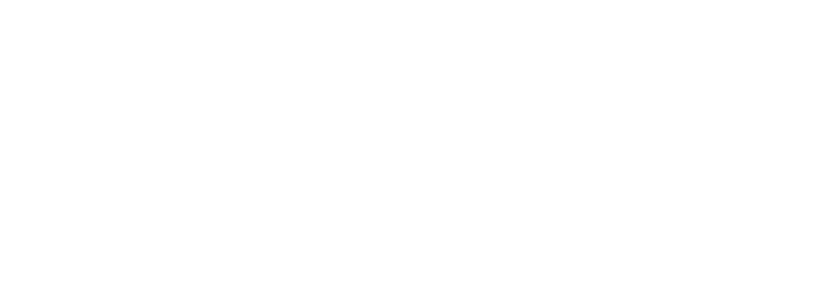
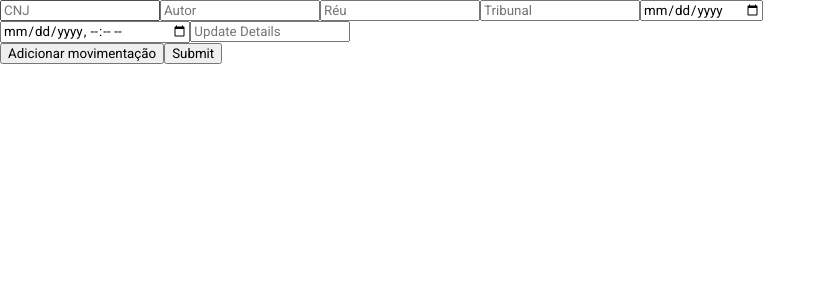
Before and after one commit to fnacarellidev/challenge-jbr, a React (Create React App) app in the folder frontend/: page /register_case in a window 1280 px wide. Before the commit this address had no page. Shown: the top 300 px of the page, without its empty margins (0-826 px from the left). Built offline with nearby package versions, Linux system fonts and the light colour scheme.

Commit message:
saving through ui, problems with updates, probably backend related

```diff
--- a/frontend/src/App.js
+++ b/frontend/src/App.js
@@ -1,6 +1,7 @@
 import { BrowserRouter, Routes, Route } from "react-router-dom";
 import SearchPage from "./pages/search/SearchPage"
 import Case from "./pages/case/Case"
+import RegisterCase from "./pages/register_case/RegisterCase"
 
 export default function App() {
 	return (
@@ -9,6 +10,7 @@
 				<Routes>
 					<Route path="/" element={<SearchPage />} />
 					<Route path="/case" element={<Case />} />
+					<Route path="/register_case" element={<RegisterCase />} />
 				</Routes>
 			</BrowserRouter>
 		</>
--- /dev/null
+++ b/frontend/src/pages/register_case/RegisterCase.js
@@ -0,0 +1,83 @@
+import { useState } from "react"
+
+export default function RegisterCase() {
+	const [cnj, setCnj] = useState("")
+	const [plaintiff, setPlaintiff] = useState("")
+	const [defendant, setDefendant] = useState("")
+	const [startDate, setStartDate] = useState("")
+	const [courtOfOrigin, setCourtOfOrigin] = useState("")
+	const [updates, setUpdates] = useState([{ update_date: '', update_details: '' }]);
+
+	function handleChange(e, index) {
+		const { name, value } = e.target;
+		console.log(name, value)
+		const list = [...updates];
+		list[index][name] = value;
+		setUpdates(list);
+	};
+
+	function handleAddUpdate() {
+		setUpdates([...updates, { update_date: '', update_details: '' }]);
+	};
+
+	function handleRemoveUpdate(index) {
+		const list = [...updates];
+		list.splice(index, 1);
+		setUpdates(list);
+	};
+
+	async function handleSubmit(e) {
+		e.preventDefault();
+		const endpoint = "http://localhost:8080/graphql"
+		const copyUpdates = [...updates]
+		copyUpdates.forEach((update) => {
+			update.update_date = new Date(update.update_date).toISOString() // Need to do this copy, when I try to do that directly on the reactive variable it messes with the date input
+		})
+		const query = {
+			query: "mutation new_court_case($cnj: String!, $plaintiff: String!, $defendant: String!, $court_of_origin: String!, $start_date: DateTime!, $updates: [CaseUpdateInput]) { new_court_case(cnj: $cnj, plaintiff: $plaintiff, defendant: $defendant, court_of_origin: $court_of_origin, start_date: $start_date, updates: $updates) { cnj } }",
+			variables: {
+				cnj: cnj,
+				plaintiff: plaintiff,
+				defendant: defendant,
+				court_of_origin: courtOfOrigin,
+				start_date: new Date(startDate).toISOString(),
+				updates: copyUpdates
+			}
+		}
+		const res = await fetch(endpoint, {
+			method: "POST",
+			headers: {
+				"Content-Type": "application/json",
+			},
+			body: JSON.stringify(query),
+		})
+
+		const graphql = await res.json()
+		console.log(graphql)
+	};
+
+
+	return (
+		<form onSubmit={handleSubmit}>
+			<input type="text" name="cnj" placeholder="CNJ" value={cnj} onChange={(e) => setCnj(e.target.value)} />
+			<input type="text" name="plaintiff" placeholder="Autor" value={plaintiff} onChange={(e) => setPlaintiff(e.target.value)} />
+			<input type="text" name="defendant" placeholder="Réu" value={defendant} onChange={(e) => setDefendant(e.target.value)} />
+			<input type="text" name="court_of_origin" placeholder="Tribunal" value={courtOfOrigin} onChange={(e) => setCourtOfOrigin(e.target.value)} />
+			<input type="date" name="start_date" value={startDate} onChange={(e) => setStartDate(e.target.value)} />
+
+			{ updates.map((update, index) => (
+				<div key={index}>
+					<input type="datetime-local" name="update_date" value={update.update_date} onChange={e => handleChange(e, index)} />
+					<input type="text" name="update_details" placeholder="Update Details" value={update.update_details} onChange={e => handleChange(e, index)} />
+					{ updates.length > 1 && (
+						<button type="button" onClick={() => handleRemoveUpdate(index)}>Remove</button>
+					)}
+				</div>
+			))}
+
+			<button type="button" onClick={handleAddUpdate}>Adicionar movimentação</button>
+			<button type="submit">Submit</button>
+		</form>
+	);
+
+}
```
